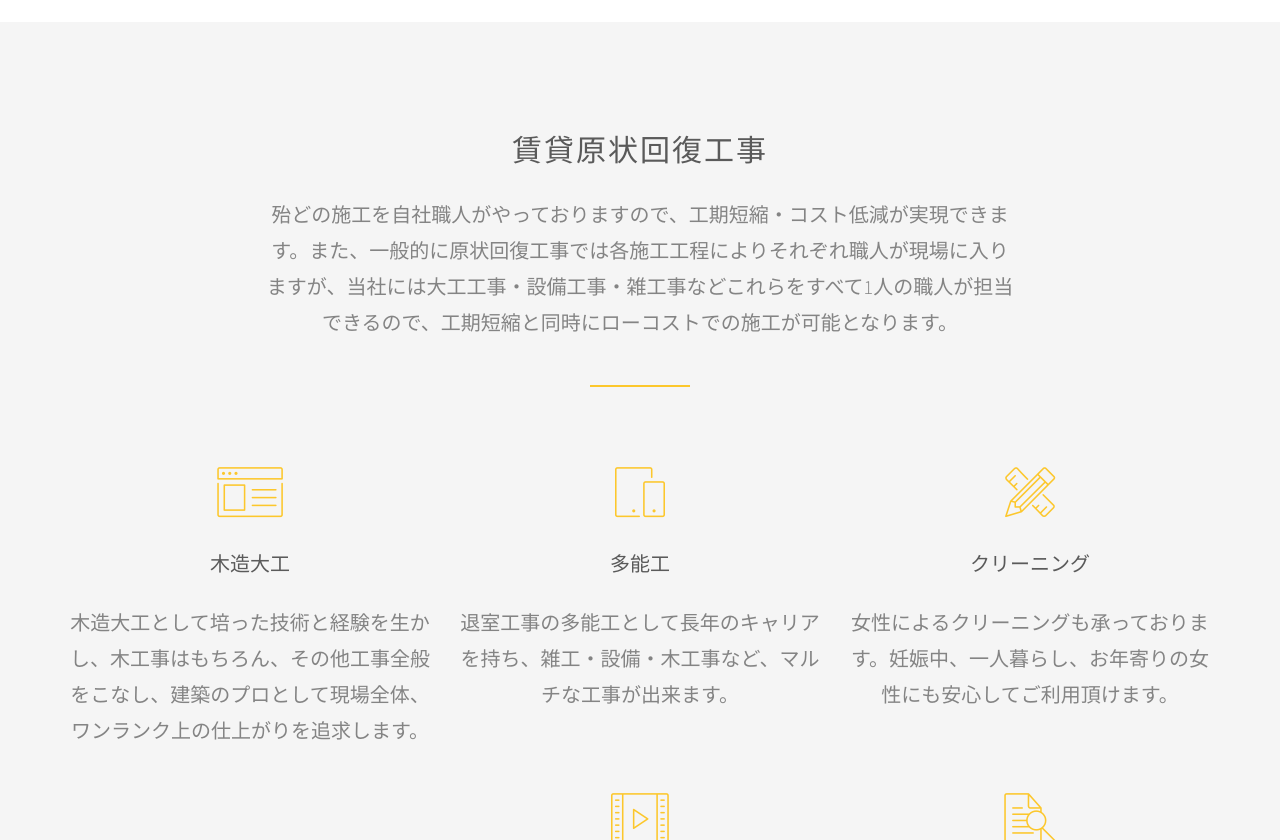
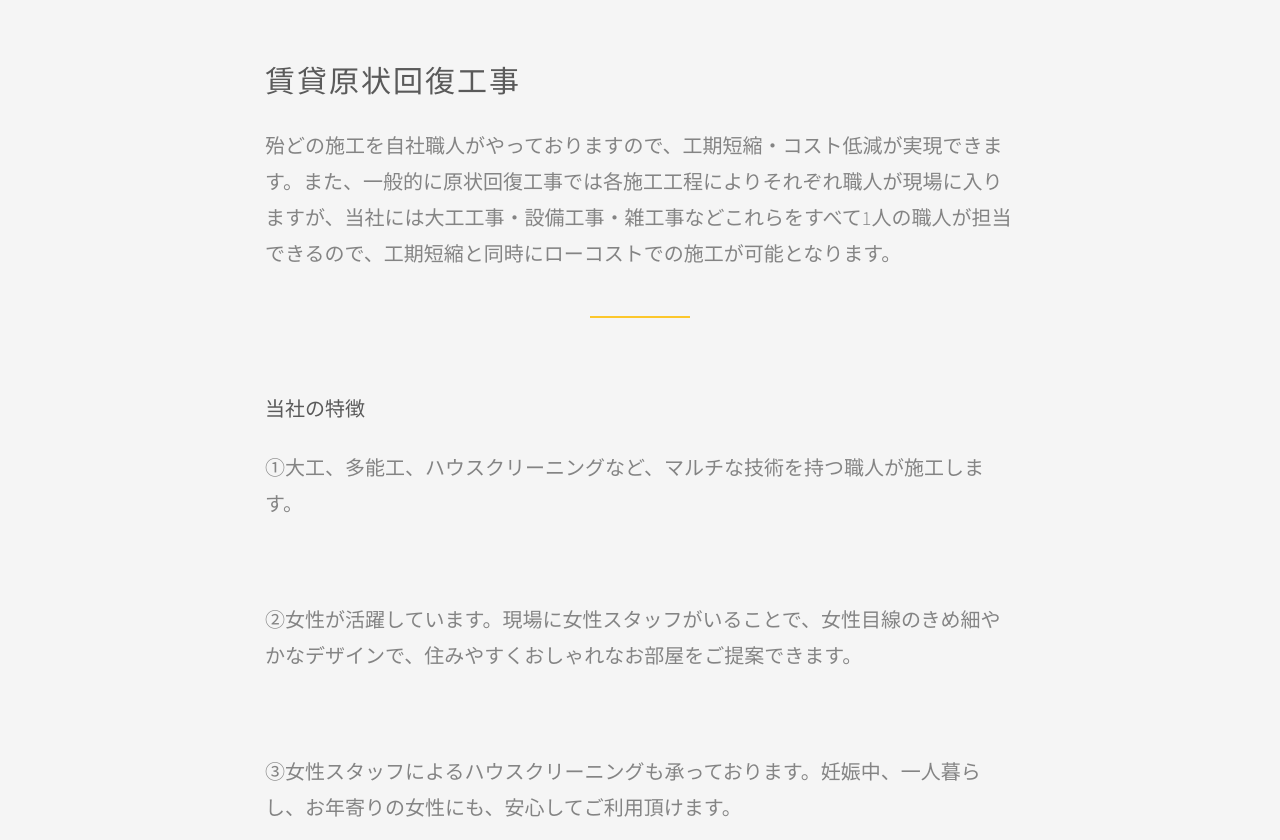
Before and after one commit to YFujitani/sugimotoya-corp-site, a plain HTML site: page index.html in a window 1280 px wide. Shown: the part 1960-2800 px from the top of the page. Drawn offline with Linux system fonts and the light colour scheme; files whose address does not match are found by name.

Commit message:
sugimotoya index.htmlを削除 画像ファイル名変更 index.htmlを編集→レイアウト変更

```diff
--- a/index.html
+++ b/index.html
@@ -126,7 +126,7 @@
 			<div class="fh5co-overlay"></div>
 			<div class="fh5co-cover text-center" data-stellar-background-ratio="0.5" style="background-image: url(images/IMG_0017.JPG);">
 				<div class="desc animate-box">
-					<h2>Guardian Free HTML5 Template</h2>
+					<h2>株式会社SUGIMOTOYA</h2>
 					<span>Lovely Crafted by <a href="http://frehtml5.co/" target="_blank" class="fh5co-site-name">FREEHTML5.co</a></span>
 					<span><a class="btn btn-primary" href="#">Get Started</a></span>
 				</div>
@@ -137,9 +137,9 @@
 		<div id="fh5co-work-section">
 			<div class="container">
 				<div class="row">
-					<div class="col-md-8 col-md-offset-2 text-center heading-section animate-box">
+					<div class="col-md-12 text-center heading-section animate-box">
 						<h3>確かな技術と豊富な知識でお客様のご要望にお応えします。</h3>
-						<p>当社は、八王子、立川、多摩地区を中心に賃貸物件、賃貸マンションなどの原状回復工事を専門とするリフォーム会社です。</p>
+						<p>当社は八王子、立川、多摩地区を中心に賃貸物件、賃貸マンションなどの原状回復工事を専門とするリフォーム会社です。</p>
 					</div>
 				</div>
 			</div>
@@ -192,40 +192,33 @@
 		<div id="fh5co-services-section" class="fh5co-section-gray">
 			<div class="container">
 				<div class="row">
-					<div class="col-md-8 col-md-offset-2 text-center heading-section animate-box">
+					<div class="col-md-8 col-md-offset-2 text-left heading-section animate-box">
 						<h3>賃貸原状回復工事</h3>
 						<p>殆どの施工を自社職人がやっておりますので、工期短縮・コスト低減が実現できます。また、一般的に原状回復工事では各施工工程によりそれぞれ職人が現場に入りますが、当社には大工工事・設備工事・雑工事などこれらをすべて1人の職人が担当できるので、工期短縮と同時にローコストでの施工が可能となります。</p>
 					</div>
 				</div>
 			</div>
 			<div class="container">
-				<div class="row text-center">
-					<div class="col-md-4 col-sm-4">
+				<div class="row text-left">
+					<div class="col-md-8 col-md-offset-2 col-sm-8 col-sm-offset-2">
 						<div class="services animate-box">
-							<span><i class="icon-browser"></i></span>
-							<h3>木造大工</h3>
-							<p>木造大工として培った技術と経験を生かし、木工事はもちろん、その他工事全般をこなし、建築のプロとして現場全体、ワンランク上の仕上がりを追求します。</p>
+							<h3>当社の特徴</h3>
+							<p>①大工、多能工、ハウスクリーニングなど、マルチな技術を持つ職人が施工します。</p>
 						</div>
 					</div>
-					<div class="col-md-4 col-sm-4">
+					<div class="col-md-8 col-md-offset-2 col-sm-8 col-sm-offset-2">
 						<div class="services animate-box">
-							<span><i class="icon-mobile"></i></span>
-							<h3>多能工</h3>
-							<p>退室工事の多能工として長年のキャリアを持ち、雑工・設備・木工事など、マルチな工事が出来ます。</p>
+							<p>②女性が活躍しています。現場に女性スタッフがいることで、女性目線のきめ細やかなデザインで、住みやすくおしゃれなお部屋をご提案できます。</p>
 						</div>
 					</div>
-					<div class="col-md-4 col-sm-4">
+					<div class="col-md-8 col-md-offset-2 col-sm-8 col-sm-offset-2">
 						<div class="services animate-box">
-							<span><i class="icon-tools"></i></span>
-							<h3>クリーニング</h3>
-							<p>女性によるクリーニングも承っております。妊娠中、一人暮らし、お年寄りの女性にも安心してご利用頂けます。</p>
+							<p>③女性スタッフによるハウスクリーニングも承っております。妊娠中、一人暮らし、お年寄りの女性にも、安心してご利用頂けます。</p>
 						</div>
 					</div>
-					<div class="col-md-4 col-sm-4">
+					<div class="col-md-8 col-md-offset-2 col-sm-8 col-sm-offset-2">
 						<div class="services animate-box">
-							<span><i class="icon-video"></i></span>
-							<h3>Video Editing</h3>
-							<p>Far far away, behind the word mountains, far from the countries Vokalia and Consonantia, there live the blind texts.</p>
+							<p>④ハウスクリーニングに関しては地域密着で、八王子市内にお住いのお客様に限り、水廻り等のお掃除を１箇所なんと8,000円で承っております。</p>
 						</div>
 					</div>
 					<div class="col-md-4 col-sm-4">
```
